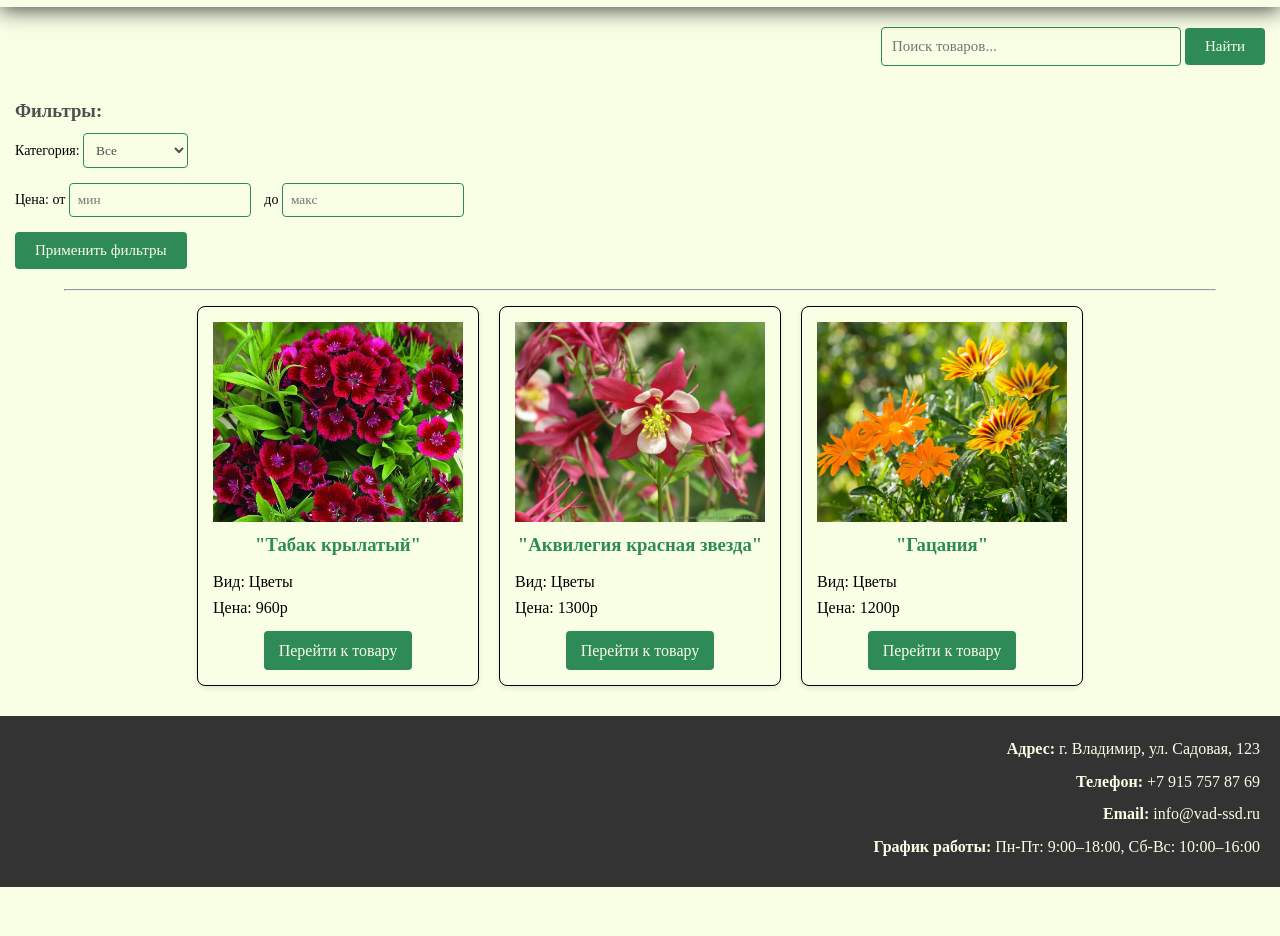
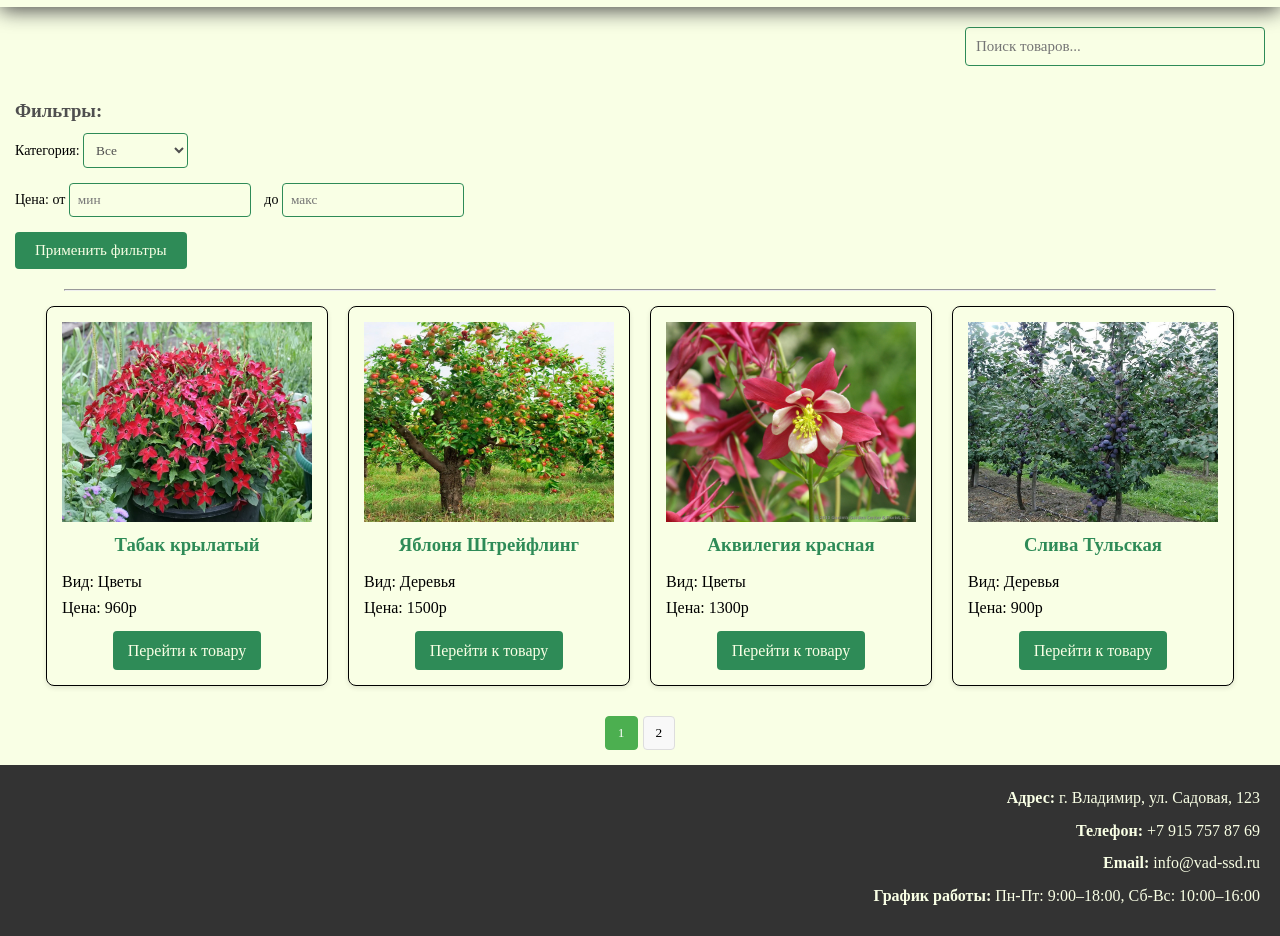
Before and after one commit to AndreyKr1nzh/EverGreen, a plain HTML site: page catalog.html in a window 1280 px wide. Shown: the part 93-1029 px from the top of the page. Before the commit the page ends 980 px from the top, so only its background shows below. Drawn offline with Linux system fonts and the light colour scheme.

Commit message:
Реализация поиска и сортировки в каталоге

```diff
--- a/catalog.css
+++ b/catalog.css
@@ -210,3 +210,36 @@ footer {
 .contact-info p {
     margin-bottom: 7px;
 }
+
+/* Пагинация */
+
+.pagination {
+  display: flex;
+  justify-content: center;
+  margin-top: 20px;
+  gap: 5px;
+}
+
+.pagination button {
+  padding: 8px 12px;
+  border: 1px solid #ddd;
+  background-color: #f8f8f8;
+  cursor: pointer;
+  border-radius: 4px;
+  margin-bottom: 15px;
+}
+
+.pagination button:hover:not(:disabled) {
+  background-color: #e8e8e8;
+}
+
+.pagination button.active {
+  background-color: #4CAF50;
+  color: white;
+  border-color: #4CAF50;
+}
+
+.pagination button:disabled {
+  opacity: 0.5;
+  cursor: not-allowed;
+}
--- a/catalog.html
+++ b/catalog.html
@@ -18,7 +18,6 @@
 
     <div class="search">
         <input type="text" placeholder="Поиск товаров...">
-        <button>Найти</button>
     </div>
 
     <div class="filters">
@@ -48,29 +47,11 @@
     <hr style="width: 90%; margin: 0 auto; margin-bottom: 15px;">
 
     <div class="products">
-        <div class="product-card">
-            <img src="imgs/цветок4.jpg" alt="цветок">
-            <h3>"Табак крылатый"</h3>
-            <p>Вид: Цветы</p>
-            <p>Цена: 960p</p>
-            <a href="product.html" class="product-link">Перейти к товару</a>
-        </div>
-        <div class="product-card">
-            <img src="imgs/Цветок3.jpg" alt="цветок">
-            <h3>"Аквилегия красная звезда"</h3>
-            <p>Вид: Цветы</p>
-            <p>Цена: 1300p</p>
-            <a href="product.html" class="product-link">Перейти к товару</a>
-        </div>
-        <div class="product-card">
-            <img src="imgs/Цветок2.jpg" alt="цветок">
-            <h3>"Гацания"</h3>
-            <p>Вид: Цветы</p>
-            <p>Цена: 1200p</p>
-            <a href="product.html" class="product-link">Перейти к товару</a>
-        </div>
     </div>
-
+    <div class="pagination">
+  <button class="page-btn" data-page="1">1</button>
+  <button class="page-btn" data-page="2">2</button>
+    </div>
     <footer>
         <div class="contact-info">
             <p><strong>Адрес:</strong> г. Владимир, ул. Садовая, 123</p>
@@ -79,5 +60,6 @@
             <p><strong>График работы:</strong> Пн-Пт: 9:00–18:00, Сб-Вс: 10:00–16:00</p>
         </div>
     </footer>
+<script src="catalog.js"></script>
 </body>
 </html>
--- /dev/null
+++ b/catalog.js
@@ -0,0 +1,162 @@
+const products = [
+  {
+    id: 1,
+    image: "imgs/цветок1.webp",
+    name: "Табак крылатый",
+    type: "Цветы",
+    price: "960p",
+    link: "product.html?id=1"
+  },
+  {
+    id: 2,
+    image: "imgs/яблоня.jpg",
+    name: "Яблоня Штрейфлинг",
+    type: "Деревья",
+    price: "1500p",
+    link: "product.html?id=2"
+  },
+  {
+    id: 3,
+    image: "imgs/цветок3.jpg",
+    name: "Аквилегия красная",
+    type: "Цветы",
+    price: "1300p",
+    link: "product.html?id=3"
+  },
+  {
+    id: 4,
+    image: "imgs/слива.jpg",
+    name: "Слива Тульская",
+    type: "Деревья",
+    price: "900p",
+    link: "product.html?id=4"
+  },
+  {
+    id: 5,
+    image: "imgs/шиповник.jpg",
+    name: "Шиповник обычный",
+    type: "Кустарники",
+    price: "1000p",
+    link: "product.html?id=5"
+  },
+  {
+    id: 6,
+    image: "imgs/Цветок2.jpg",
+    name: "Гацания",
+    type: "Цветы",
+    price: "1200p",
+    link: "product.html?id=6"
+  },
+  {
+    id: 7,
+    image: "imgs/Малина.jpg",
+    name: "Малина красная",
+    type: "Кустарники",
+    price: "1300p",
+    link: "product.html?id=7"
+  },
+  {
+    id: 8,
+    image: "imgs/смородина.jpg",
+    name: "Смородина",
+    type: "Кустарники",
+    price: "850p",
+    link: "product.html?id=8"
+  }
+];
+
+const itemsPerPage = 4;
+let currentPage = 1;
+
+function createProductCard(product) {
+  return `
+    <div class="product-card">
+      <img src="${product.image}" alt="${product.name}">
+      <h3>${product.name}</h3>
+      <p>Вид: ${product.type}</p>
+      <p>Цена: ${product.price}</p>
+      <a href="${product.link}" class="product-link">Перейти к товару</a>
+    </div>
+  `;
+}
+
+function getFilteredProducts() {
+  const searchInput = document.querySelector('.search input');
+  const categoryFilter = document.querySelector('[data-filter="category"]');
+  const minPriceInput = document.querySelector('[data-filter="min-price"]');
+  const maxPriceInput = document.querySelector('[data-filter="max-price"]');
+
+  const searchTerm = searchInput.value.toLowerCase();
+  const selectedCategory = categoryFilter.value;
+  const minPrice = minPriceInput.value ? parseInt(minPriceInput.value) : 0;
+  const maxPrice = maxPriceInput.value ? parseInt(maxPriceInput.value) : Infinity;
+
+  return products.filter(product => {
+    const matchesSearch = product.name.toLowerCase().includes(searchTerm);
+    const matchesCategory = selectedCategory === 'Все' || product.type === selectedCategory;
+    const productPrice = parseInt(product.price);
+    const matchesPrice = productPrice >= minPrice && productPrice <= maxPrice;
+
+    return matchesSearch && matchesCategory && matchesPrice;
+  });
+}
+
+function displayProducts() {
+  const productsContainer = document.querySelector('.products');
+  const filteredProducts = getFilteredProducts();
+  const totalPages = Math.ceil(filteredProducts.length / itemsPerPage);
+
+  const startIndex = (currentPage - 1) * itemsPerPage;
+  const endIndex = startIndex + itemsPerPage;
+  const productsToShow = filteredProducts.slice(startIndex, endIndex);
+
+  productsContainer.innerHTML = productsToShow.map(createProductCard).join('');
+
+  updatePagination(totalPages);
+  updatePageButtons();
+}
+
+// Обновление пагинации
+function updatePagination(totalPages) {
+  const paginationContainer = document.querySelector('.pagination');
+  if (!paginationContainer) return;
+
+  paginationContainer.innerHTML = '';
+
+  for (let i = 1; i <= totalPages; i++) {
+    const pageButton = document.createElement('button');
+    pageButton.className = 'page-btn';
+    pageButton.dataset.page = i;
+    pageButton.textContent = i;
+    pageButton.addEventListener('click', () => {
+      currentPage = i;
+      displayProducts();
+    });
+    paginationContainer.appendChild(pageButton);
+  }
+}
+
+function updatePageButtons() {
+  const pageButtons = document.querySelectorAll('.page-btn');
+  pageButtons.forEach(button => {
+    const pageNumber = parseInt(button.dataset.page);
+    button.classList.toggle('active', pageNumber === currentPage);
+  });
+}
+
+function eventlist() {
+  document.querySelector('.search input').addEventListener('input', () => {
+    currentPage = 1;
+    displayProducts();
+  });
+
+  document.querySelector('.filters button').addEventListener('click', () => {
+    currentPage = 1;
+    displayProducts();
+  });
+}
+
+document.addEventListener('DOMContentLoaded', () => {
+  eventlist();
+  displayProducts();
+});
```
Also changed, not shown: imgs/map.png (added), imgs/Малина.jpg (added), imgs/слива.jpg (added), imgs/смородина.jpg (added), imgs/шиповник.jpg (added), imgs/яблоня.jpg (added).
